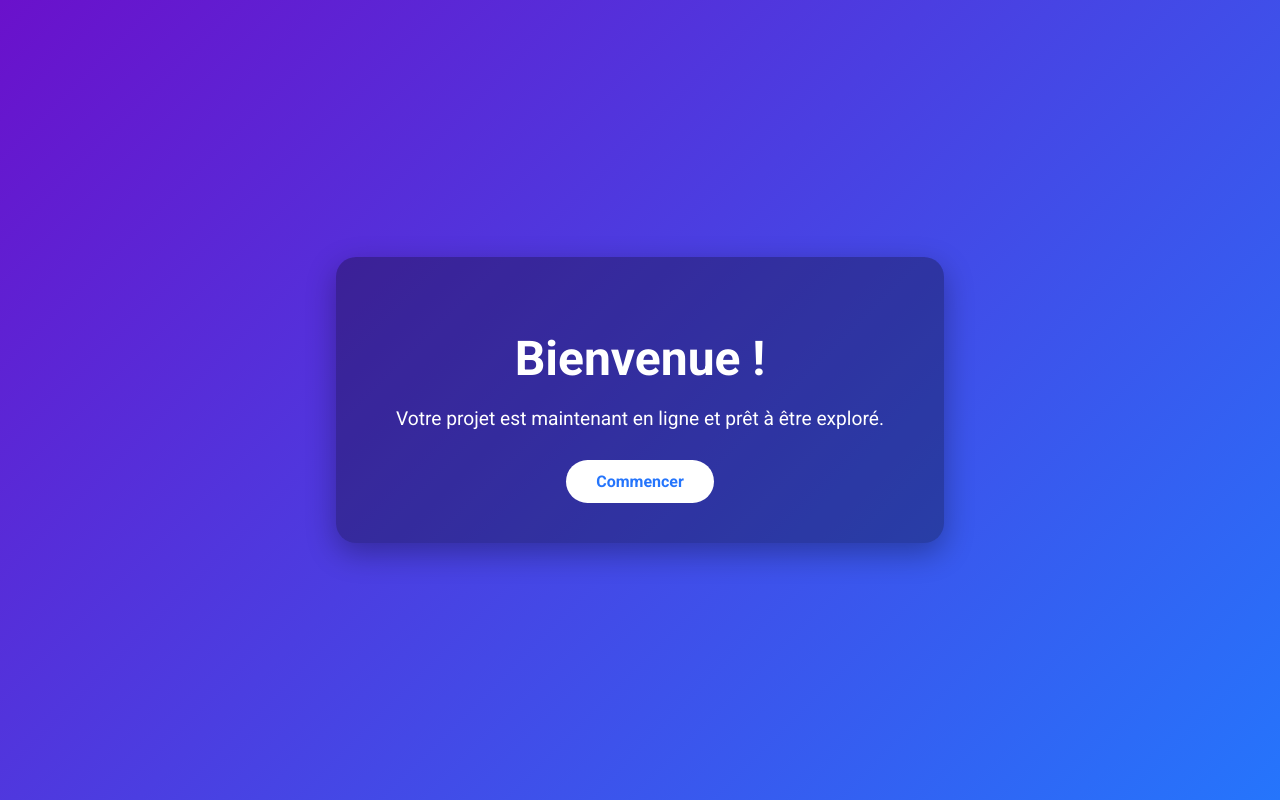
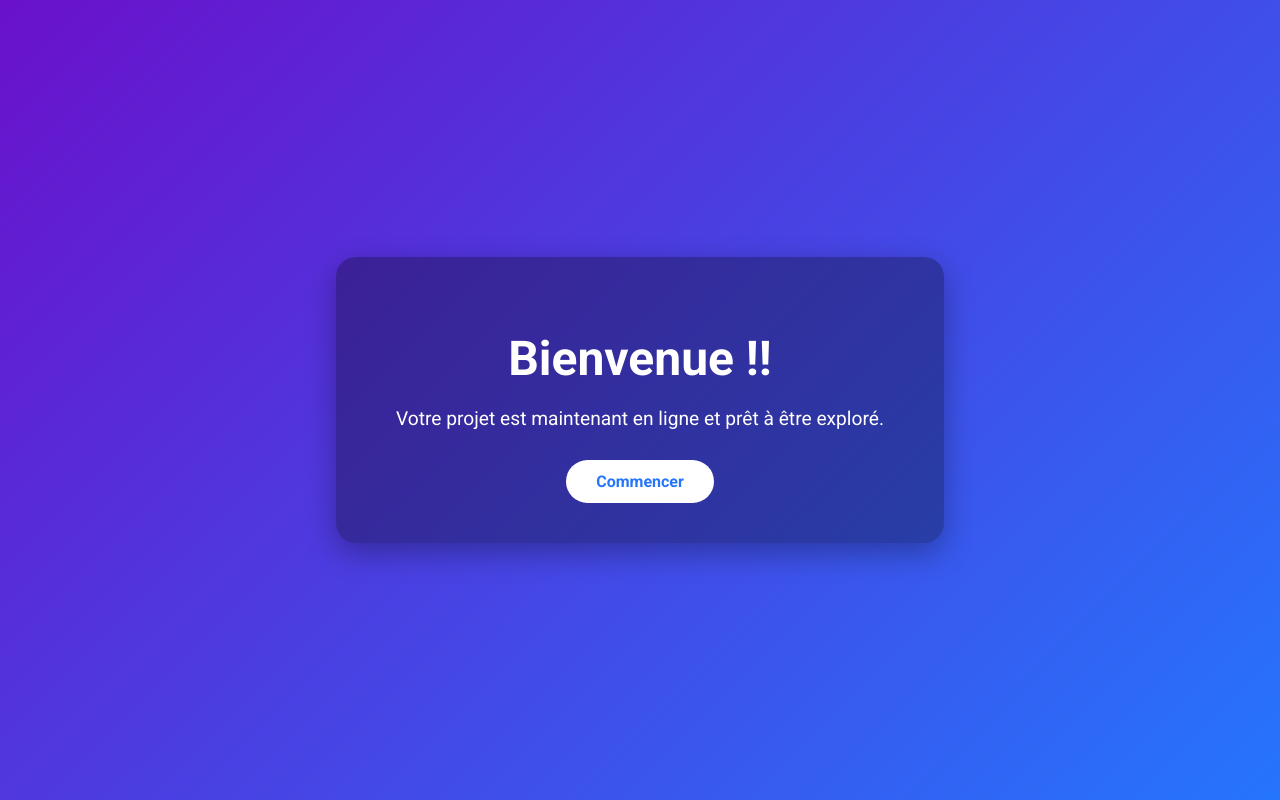
Before and after one commit to NeugangJordanNathan/test_deploiement, a plain HTML site: page index.html in a window 1280 px wide. Drawn offline with Linux system fonts and the light colour scheme.

```diff
--- a/index.html
+++ b/index.html
@@ -55,7 +55,7 @@
 </head>
 <body>
   <div class="container">
-    <h1>Bienvenue !</h1>
+    <h1>Bienvenue !!</h1>
     <p>Votre projet est maintenant en ligne et prêt à être exploré.</p>
     <a href="#" class="button">Commencer</a>
   </div>
```
